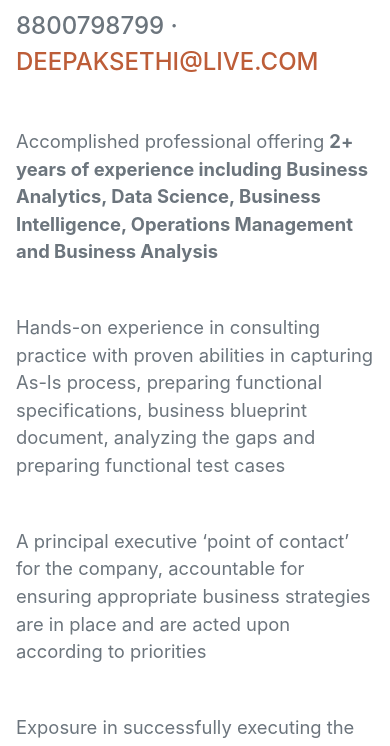
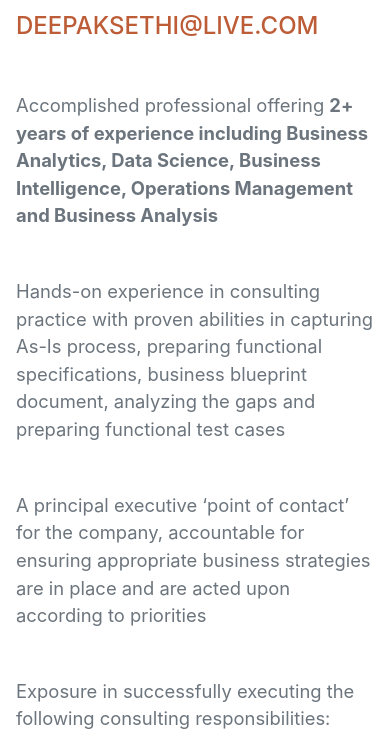
Before and after one commit to bk9999/portfolio, a plain HTML site: page index.html in a window 390 px wide. Shown: the part 354-1100 px from the top of the page. Drawn offline with nearby package versions, Linux system fonts and the light colour scheme; a web font is replaced by a local one.

Commit message:
Update index.html
phone number removed

```diff
--- a/index.html
+++ b/index.html
@@ -44,7 +44,7 @@
                         <span class="text-primary">Sethi</span>
                     </h1>
                     <div class="subheading mb-5">
-                        Rajouri Garden 11001 · +91-8800798799 ·
+                        Rajouri Garden 11001
                         <a href="mailto:deepaksethi@live.com"> deepaksethi@live.com</a>
                     </div>
                     <p class="lead mb-5">
```
